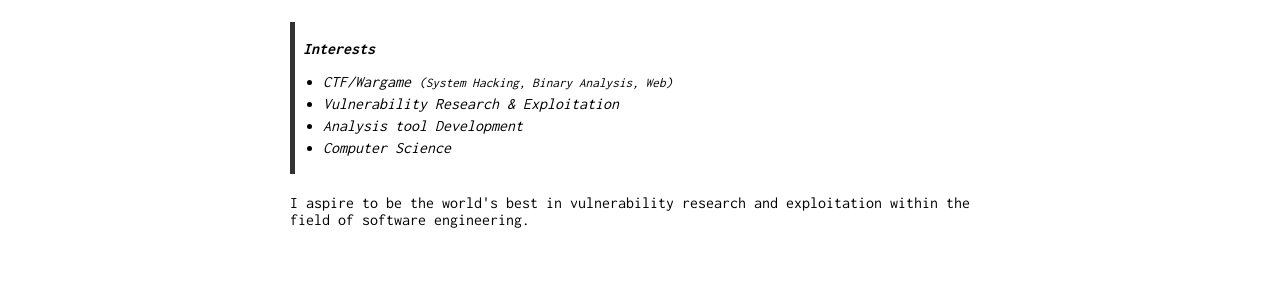
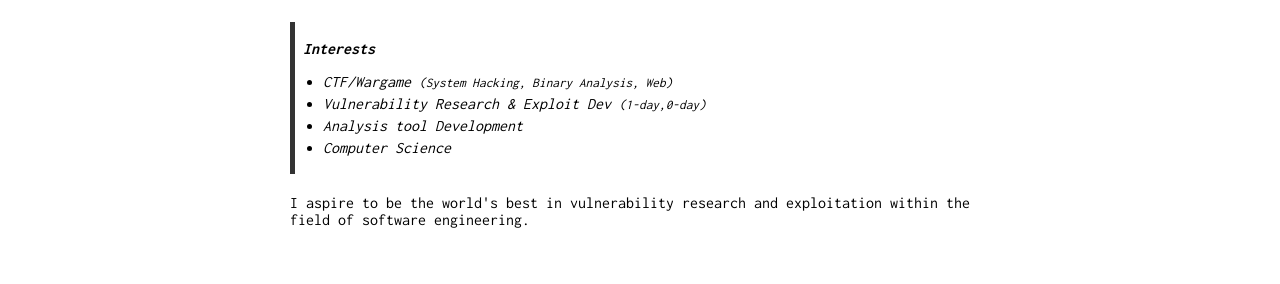
Before and after one commit to Bugeun/bugeun.github.io, a Jekyll site: the page built from index.md, in a window 1280 px wide. Shown: the part 286-570 px from the top of the page. Built offline with Jekyll 4.4.1, drawn with Linux system fonts in a browser that asks for light colours.

Commit message:
Update index.md

```diff
--- a/index.md
+++ b/index.md
@@ -15,7 +15,7 @@ Security Researcher
 
 ><b>Interests<b>
 * CTF/Wargame <small>(System Hacking, Binary Analysis, Web)</small>
-* Vulnerability Research & Exploitation
+* Vulnerability Research & Exploit Dev <small>(1-day,0-day)</small>
 * Analysis tool Development
 * Computer Science
 &nbsp;
```
